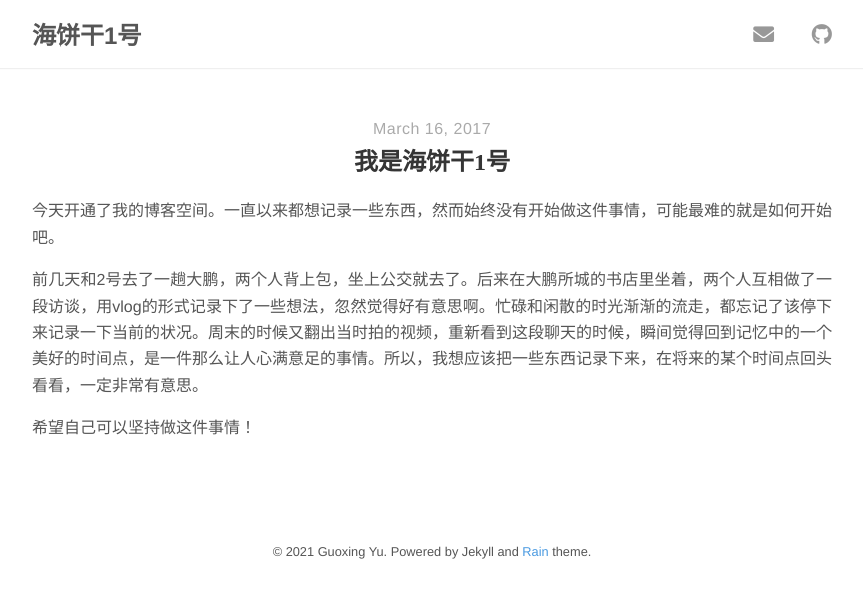
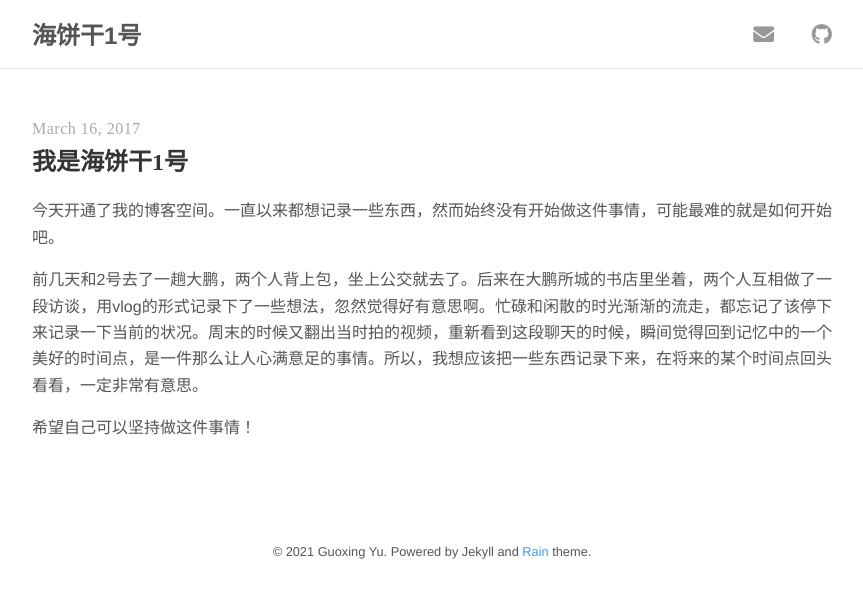
Before and after one commit to gxyu-star/myblog, a Jekyll site: the page built from _posts/2017-03-16-hello-blog.md, in a window 1280 px wide. Shown: the top 598 px of the page, without its empty margins (208-1071 px from the left). Built offline with Jekyll 4.4.1, drawn with Linux system fonts in a browser that asks for light colours; nearby versions of some CDN libraries.

Commit message:
Update _post.scss

```diff
--- a/_sass/rain/_post.scss
+++ b/_sass/rain/_post.scss
@@ -3,9 +3,9 @@
 
   &-info {
     color: $default-tint;
-    font-family: $sans-serif;
+    font-family: $chinese-font;
     letter-spacing: 0.5px;
-    text-align: center;
+    text-align: left;
 
     span {
       font-style: italic;
@@ -17,7 +17,7 @@
     font-family: $chinese-font;
     font-size: 1.5rem;
     margin: 0 0 1rem 0;
-    text-align: center;
+    text-align: left;
   }
 
   &-line {
```
